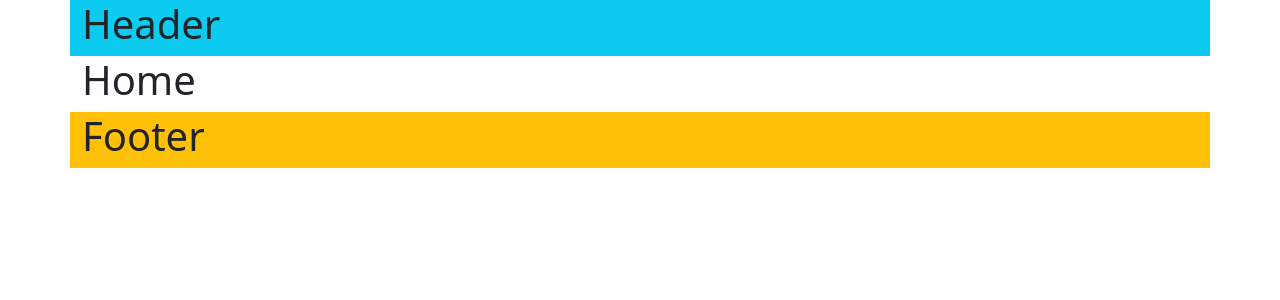
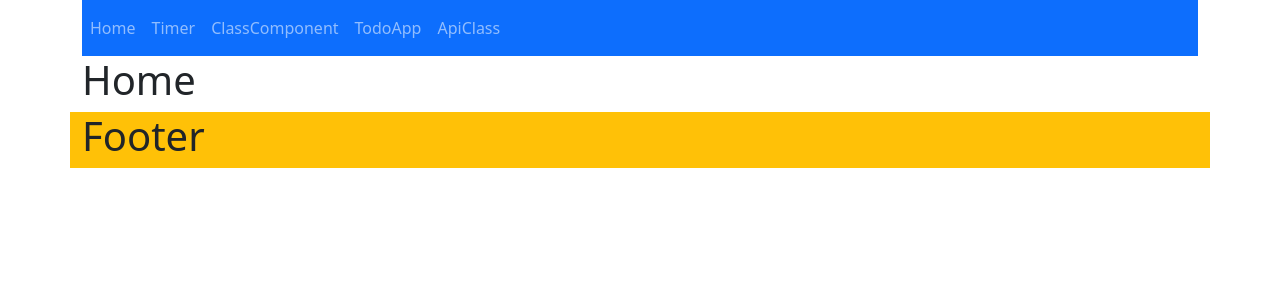
Before and after one commit to janvi57/jobsy, a React (Create React App) app: page / in a window 1280 px wide. Shown: the top 300 px of the page. Built offline with nearby package versions, Linux system fonts and the light colour scheme.

Commit message:
2nd commit

```diff
--- a/src/App.js
+++ b/src/App.js
@@ -15,7 +15,7 @@ function App() {
     <Router>
       <div className="container">
       <header className="row">
-                    <div className="col-sm-12 bg-info">
+                    <div className="col-sm-12">
                     <Header/>
                     </div>
                     </header>
--- a/src/Header.js
+++ b/src/Header.js
@@ -7,26 +7,30 @@ class Header extends Component {
 
     render() {
         return(
-            <>
-                {/* <header className="row">
-                    <div className="col-sm-12 bg-info"> */}
-                        <h1>Header</h1>
-                        {/* <Navbar bg="primary" variant="dark">
-                        <Container>
-                        <Nav className="me-auto">
-                        <Nav.Link href="#Home">Home</Nav.Link>
-                        <Nav.Link href="#TodoApp">Features</Nav.Link>
-                        <Nav.Link href="#ApiClass">Pricing</Nav.Link>
-                        <Nav.Link href="#Timer">Home</Nav.Link>
-                        <Nav.Link href="#ClassComponent">Features</Nav.Link>
-                        <Nav.Link href="#ApiClass">Pricing</Nav.Link>
-                        </Nav>
-                        </Container>
-                    </Navbar> */}
-{/*
-                    </div>
-                </header> */}
-            </>
+        <>
+
+            <nav class="navbar navbar-expand-lg navbar-dark bg-primary">
+                 <div class="collapse navbar-collapse" id="navbarSupportedContent">
+                    <ul class="navbar-nav mr-auto">
+                    <li class="nav-item active">
+                        <a class="nav-link" href="/">Home <span class="sr-only"></span></a>
+                    </li>
+                    <li class="nav-item">
+                        <a class="nav-link" href="/Timer">Timer</a>
+                    </li>
+                    <li class="nav-item active">
+                        <a class="nav-link" href="/ClassComponent">ClassComponent</a>
+                    </li>
+                    <li class="nav-item">
+                        <a class="nav-link" href="/TodoApp">TodoApp</a>
+                    </li>
+                    <li class="nav-item active">
+                        <a class="nav-link" href="/ApiClass">ApiClass</a>
+                    </li>
+                    </ul>
+                </div>
+                </nav>
+        </>
         );
     }
 }
```
